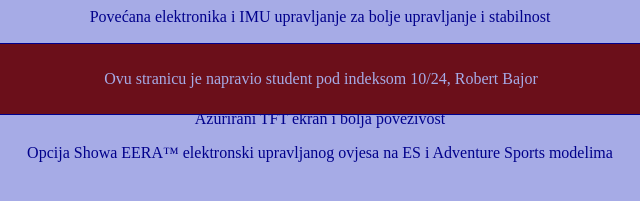
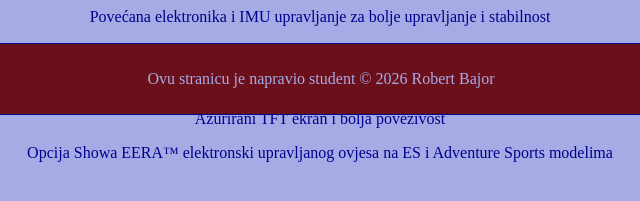
Before and after one commit to bajorrobert1024-ux/RobertBajorIT2026, a plain HTML site: page index.html in a window 1280 px wide. Shown: the part 685-886 px from the top of the page, 320-960 px from the left. Drawn offline with Linux system fonts and the light colour scheme.

Commit message:
Update index.html

```diff
--- a/index.html
+++ b/index.html
@@ -2,6 +2,7 @@
 <html lang="en">
 <head>
     <meta charset="UTF-8">
+    <meta name="author" content="Robert Bajor">
     <meta name="viewport" content="width=device-width, initial-scale=1.0">
     <link rel="stylesheet" href="style.css">
     <title>Pocetna stranica</title>
@@ -33,7 +34,7 @@
     <p>Opcija Showa EERA™ elektronski upravljanog ovjesa na ES i Adventure Sports modelima</p>
 
     <footer>
-    <p id="paragraf">Ovu stranicu je napravio student pod indeksom 10/24, Robert Bajor</p>
+    <p id="paragraf">Ovu stranicu je napravio student © 2026 Robert Bajor</p>
     </footer>
 </body>
 </html>
```
